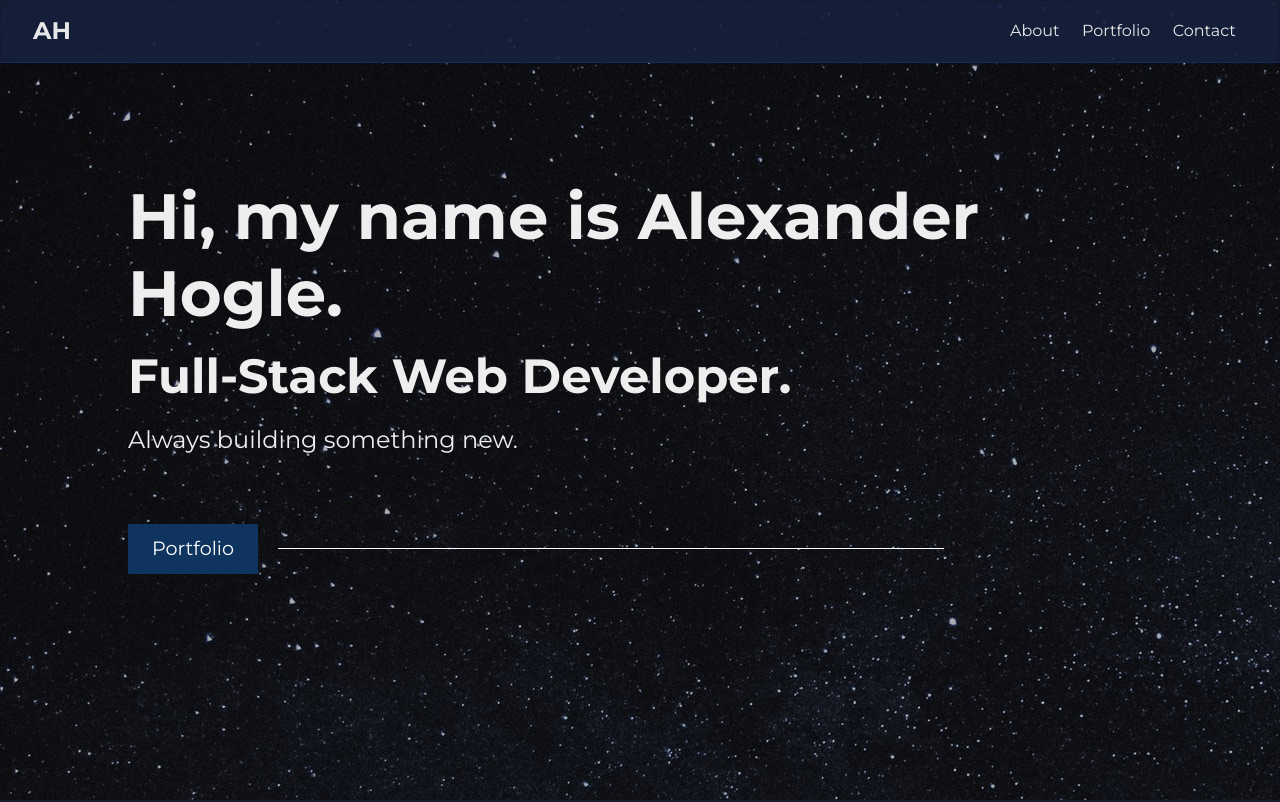
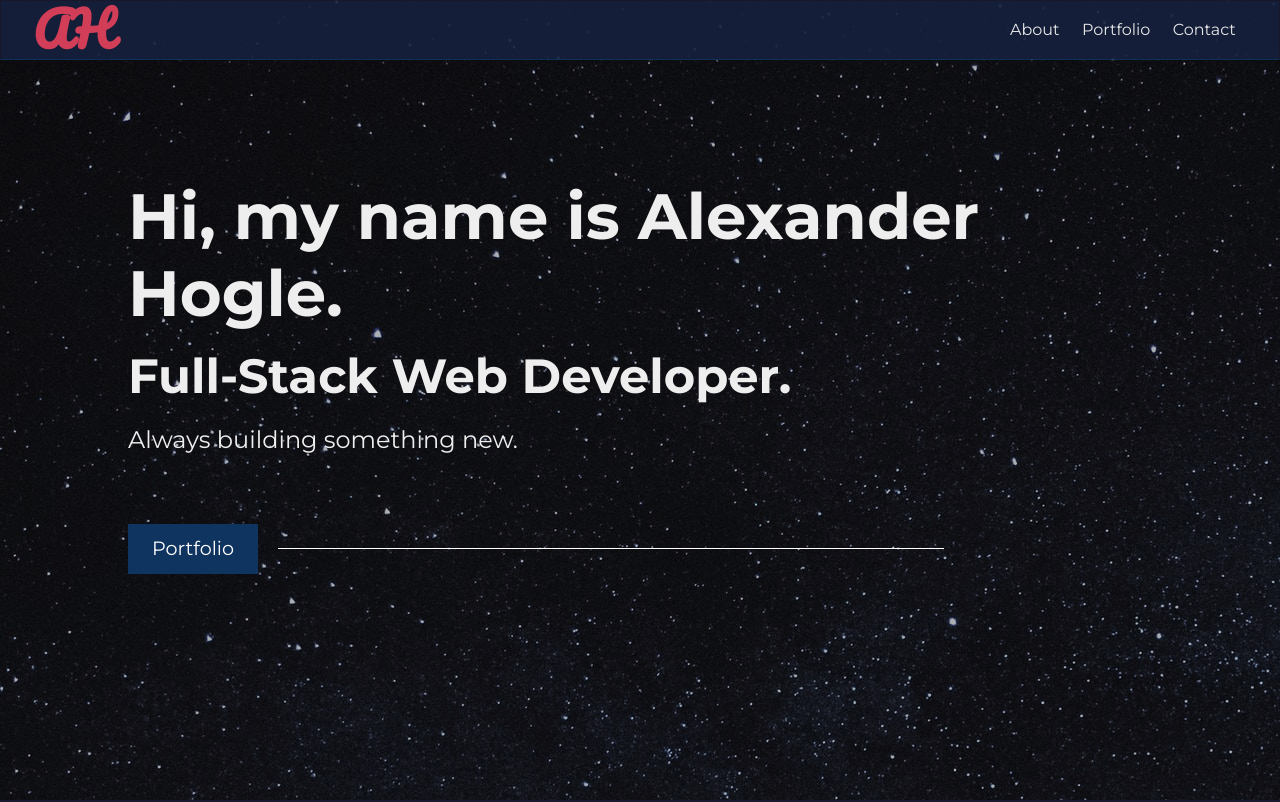
Before and after one commit to alxndrryan/alxndrryan.com, a React (Create React App) app: page / in a window 1280 px wide. Shown: the top 802 px of the page. Built offline with nearby package versions, Linux system fonts and the light colour scheme.

Commit message:
navbar styling

```diff
--- a/public/index.html
+++ b/public/index.html
@@ -19,6 +19,7 @@
       href="https://fonts.googleapis.com/css2?family=Montserrat:wght@100;200;300;400;500;600;700;900&display=swap"
       rel="stylesheet"
     />
+    <link href="https://fonts.googleapis.com/css2?family=Pacifico&display=swap" rel="stylesheet">
     <link rel="manifest" href="%PUBLIC_URL%/manifest.json" />
 
     <title>React App</title>
--- a/src/components/Navbar.js
+++ b/src/components/Navbar.js
@@ -1,7 +1,8 @@
 const Navbar = () => {
   return (
     <nav className="navbar bg-medium">
-      <h1>AH</h1>
+      <div></div>
+      <h1 className="brand">AH</h1>
       <ul>
         <li>
           <a href="#">About</a>
--- a/src/scss/App.scss
+++ b/src/scss/App.scss
@@ -125,7 +125,7 @@ img {
     min-height: 70px;
     padding: 15px;
     text-align: center;
-    color: #E94560;
+    color: $accent-color;
 }
 
 // Landing
@@ -162,11 +162,20 @@ img {
 }
 
 // Navbar
+
+.brand {
+    font-family: 'Pacifico', cursive;
+    color: $accent-color;
+    overflow: visible;
+    font-size: 3rem;
+    position: absolute;
+}
+
 .navbar {
     display: flex;
     align-items: center;
     justify-content: space-between;
-    padding: 0.7rem 2rem;
+    padding: 1rem 2rem;
     position: fixed;
     z-index: 1;
     width: 100%;
--- a/src/scss/_config.scss
+++ b/src/scss/_config.scss
@@ -2,6 +2,7 @@ $primary-color: #0F3460;
 $dark-color: #1A1A2E;
 $medium-color: #16213E;
 $light-color: #eeeeee;
+$accent-color: #E94560;
 $success-color: gold;
 $max-width: 1100px;
 //Lines for page E94560//
```
Also changed, not shown: src/css/App.min.css.
